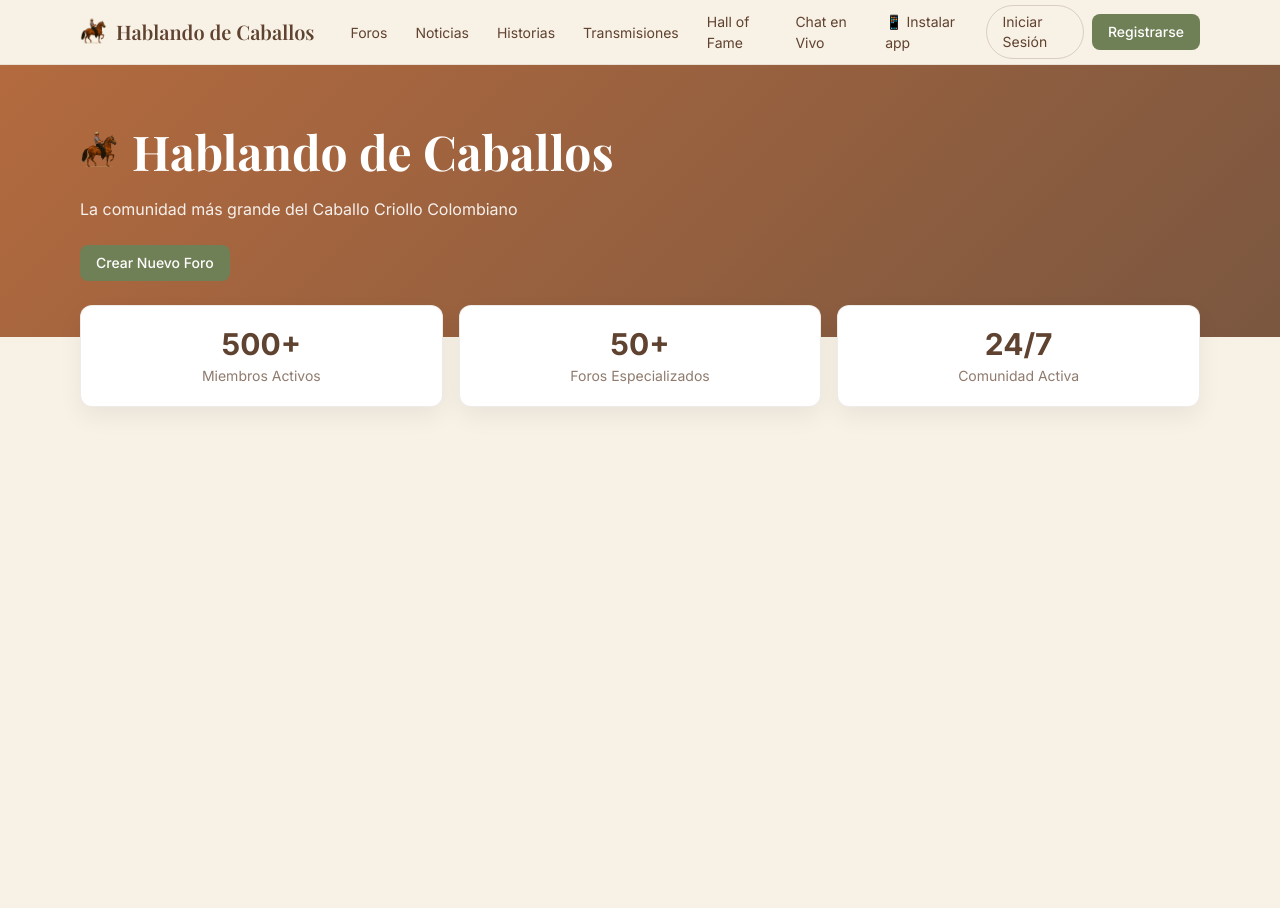
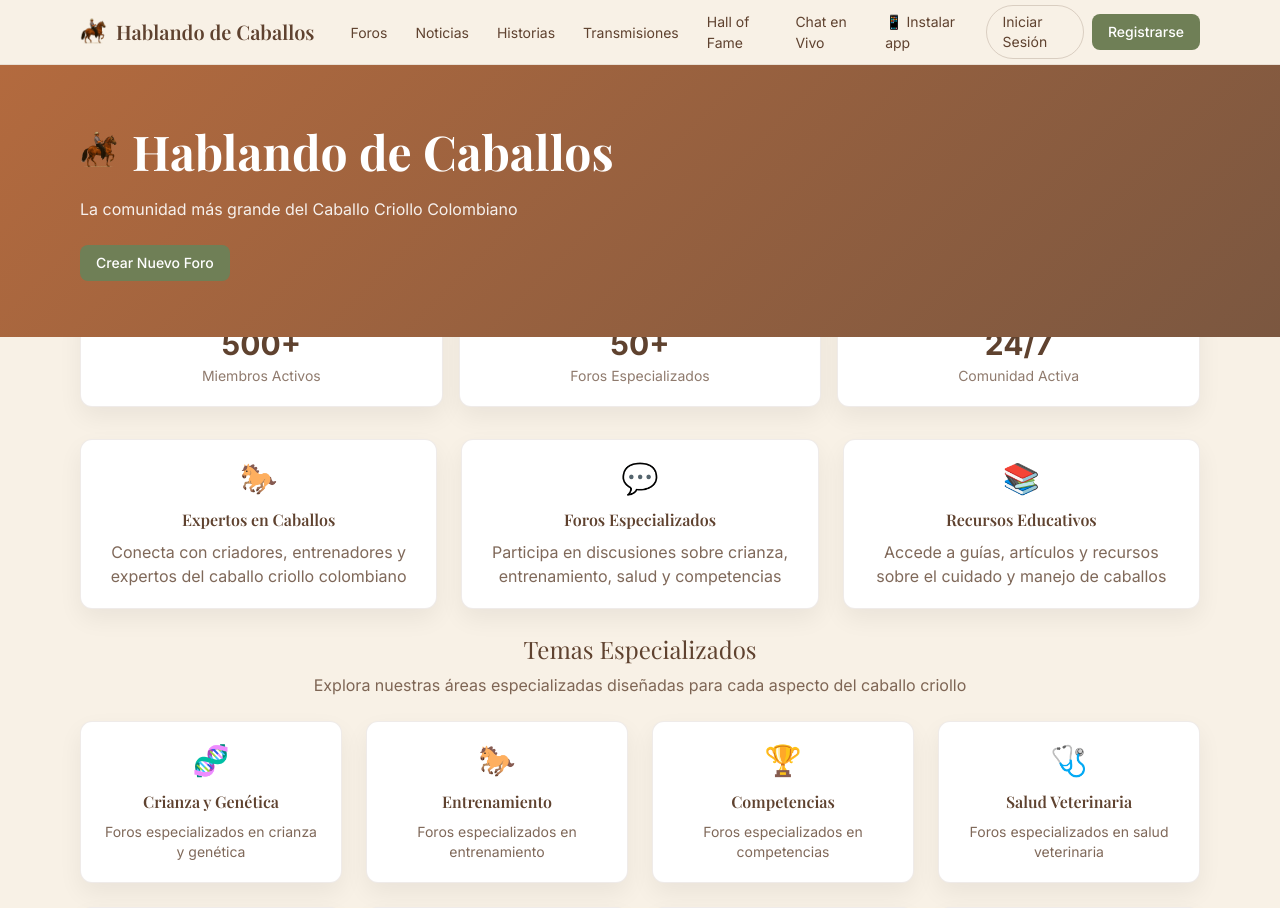
Before and after one commit to Heblemosdecaballos/foro-criollo, a Next.js app: page / in a window 1280 px wide. Shown: the top 908 px of the page. Before the commit the page ends 800 px from the top, so only its background shows below. Built offline with nearby package versions, Linux system fonts and the light colour scheme; no server answers; grey boxes are pictures that could not be loaded; a web font is replaced by a local one.

Commit message:
Update page.tsx

```diff
--- a/src/app/page.tsx
+++ b/src/app/page.tsx
@@ -1,7 +1,7 @@
 // src/app/page.tsx
+import Image from "next/image";
 import Link from "next/link";
 import { Card, CardBody } from "@/src/components/ui/Card";
-import Image from "next/image";
 
 export const dynamic = "force-dynamic";
 export const revalidate = 0;
@@ -9,9 +9,9 @@ export const revalidate = 0;
 export default function Home() {
   return (
     <>
-      {/* Franja café del hero con el tono exacto */}
-      <section className="hero-cafe text-white">
-        <div className="container py-14 md:py-18 relative">
+      {/* FRANJA CAFÉ (misma que tu diseño) */}
+      <section className="hero-cafe text-white relative">
+        <div className="container py-14 md:py-18">
           <div className="flex items-center gap-3">
             <Image src="/brand/horse.png" alt="Caballo" width={40} height={40} />
             <h1 className="font-serif text-4xl md:text-5xl font-bold">
@@ -24,17 +24,23 @@ export default function Home() {
           <Link href="/foros" className="mt-6 inline-flex btn btn-olive">
             Crear Nuevo Foro
           </Link>
+        </div>
 
-          {/*
-          // Si quieres la foto en la misma franja (overlay derecha):
-          <div className="hidden md:block pointer-events-auto absolute right-0 bottom-[-35px] w-[420px] h-[220px] rounded-xl overflow-hidden ring-1 ring-white/40 shadow-xl">
-            <Image src="/hero/portada.jpg" alt="Caballo Criollo" fill className="object-cover" priority />
+        {/* TARJETA CON LA FOTO ENCIMA DE LA FRANJA (derecha) */}
+        <div className="container relative">
+          <div className="hero-photo-card">
+            <Image
+              src="/hero/portada.jpg"   // <— tu foto anterior
+              alt="Caballo Criollo"
+              fill
+              className="object-cover"
+              priority
+            />
           </div>
-          */}
         </div>
       </section>
 
-      {/* Métricas (cajas blancas) */}
+      {/* MÉTRICAS (cajas blancas) */}
       <section className="container grid grid-cols-1 md:grid-cols-3 gap-4 -mt-8 mb-8">
         {[
           { big: "500+", small: "Miembros Activos" },
@@ -50,7 +56,66 @@ export default function Home() {
         ))}
       </section>
 
-      {/* Resto de secciones… */}
+      {/* TRES CUADROS SUPERIORES (como en tu referencia) */}
+      <section className="container grid grid-cols-1 md:grid-cols-3 gap-6 my-6">
+        <Card>
+          <CardBody className="text-center">
+            <div className="text-3xl mb-3">🐎</div>
+            <div className="font-serif font-semibold">Expertos en Caballos</div>
+            <p className="text-brown-700/80 mt-2">
+              Conecta con criadores, entrenadores y expertos del caballo criollo colombiano
+            </p>
+          </CardBody>
+        </Card>
+        <Card>
+          <CardBody className="text-center">
+            <div className="text-3xl mb-3">💬</div>
+            <div className="font-serif font-semibold">Foros Especializados</div>
+            <p className="text-brown-700/80 mt-2">
+              Participa en discusiones sobre crianza, entrenamiento, salud y competencias
+            </p>
+          </CardBody>
+        </Card>
+        <Card>
+          <CardBody className="text-center">
+            <div className="text-3xl mb-3">📚</div>
+            <div className="font-serif font-semibold">Recursos Educativos</div>
+            <p className="text-brown-700/80 mt-2">
+              Accede a guías, artículos y recursos sobre el cuidado y manejo de caballos
+            </p>
+          </CardBody>
+        </Card>
+      </section>
+
+      {/* TÍTULO & SUBTÍTULO DE “TEMAS ESPECIALIZADOS” */}
+      <section className="container my-6">
+        <h2 className="font-serif text-xl md:text-2xl text-center">Temas Especializados</h2>
+        <p className="text-center text-brown-700/80 mt-2 max-w-3xl mx-auto">
+          Explora nuestras áreas especializadas diseñadas para cada aspecto del caballo criollo
+        </p>
+      </section>
+
+      {/* GRID DE TEMAS (como en la imagen) */}
+      <section className="container grid grid-cols-1 sm:grid-cols-2 lg:grid-cols-4 gap-6 mb-12">
+        {[
+          { icon: "🧬", title: "Crianza y Genética", desc: "Foros especializados en crianza y genética", href: "/foros?cat=crianza" },
+          { icon: "🐎", title: "Entrenamiento", desc: "Foros especializados en entrenamiento", href: "/foros?cat=entrenamiento" },
+          { icon: "🏆", title: "Competencias", desc: "Foros especializados en competencias", href: "/foros?cat=competencias" },
+          { icon: "🩺", title: "Salud Veterinaria", desc: "Foros especializados en salud veterinaria", href: "/foros?cat=salud" },
+          { icon: "📜", title: "Historia y Tradición", desc: "Tradición, cultura y anécdotas", href: "/foros?cat=historia" },
+          { icon: "💰", title: "Comercialización", desc: "Compra, venta y servicios", href: "/foros?cat=comercial" },
+          { icon: "📺", title: "Eventos en Vivo", desc: "Transmisiones y coberturas", href: "/transmisiones" },
+          { icon: "💭", title: "Experiencias", desc: "Historias de la comunidad", href: "/historias" },
+        ].map((t) => (
+          <Link key={t.title} href={t.href} className="card hover:shadow-md transition">
+            <CardBody className="text-center">
+              <div className="text-3xl mb-3">{t.icon}</div>
+              <div className="font-serif font-semibold">{t.title}</div>
+              <p className="text-brown-700/80 mt-2 text-sm">{t.desc}</p>
+            </CardBody>
+          </Link>
+        ))}
+      </section>
     </>
   );
 }
```
